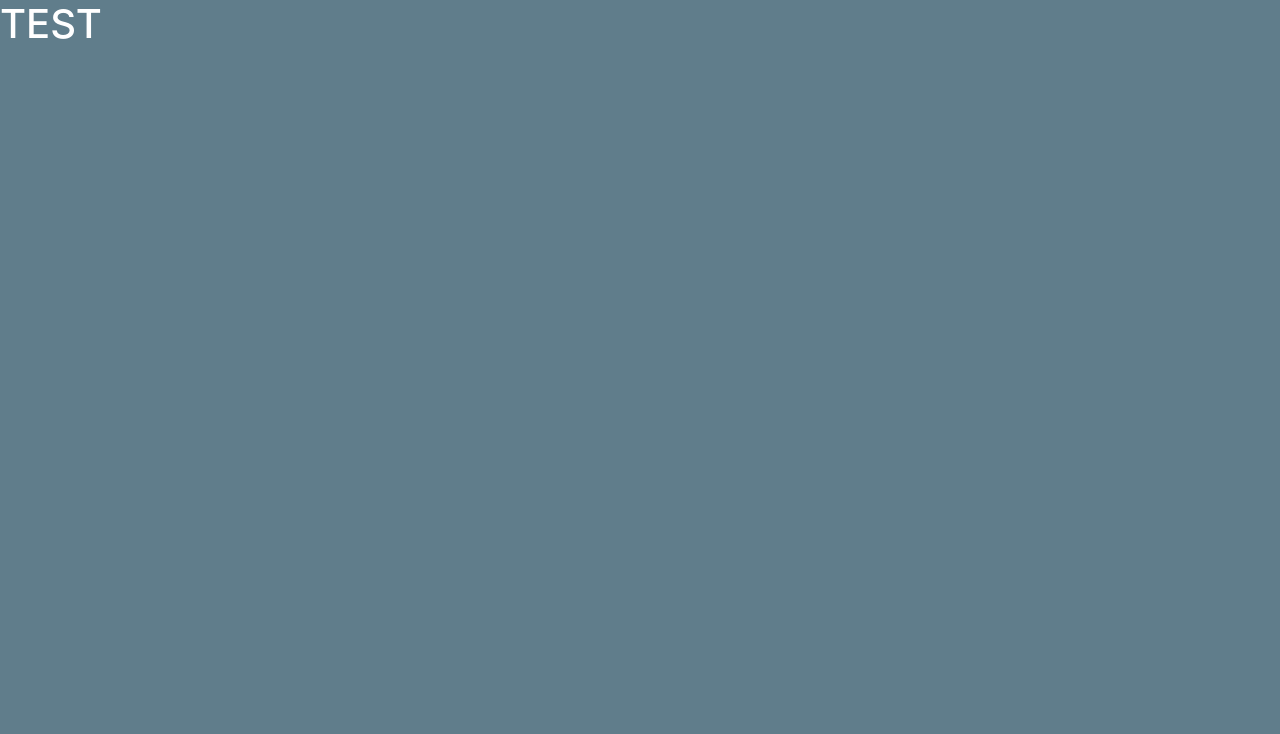
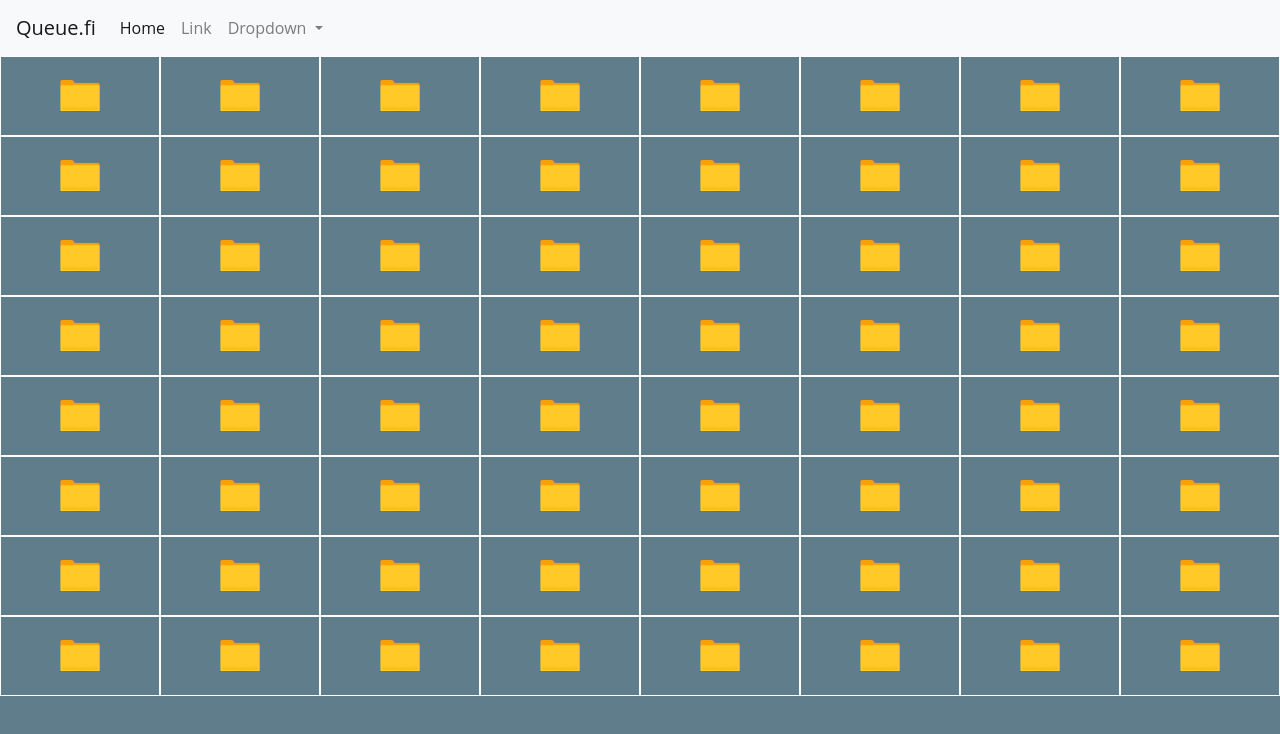
Before and after one commit to buchhlz2/desk.top, a website: page index.html in a window 1280 px wide. Drawn offline with nearby package versions, Linux system fonts and the light colour scheme.

Commit message:
Basic grid with folder set up. Next step is to add functionality for drag/drop of divs/folders

```diff
--- a/index.html
+++ b/index.html
@@ -2,11 +2,40 @@
 <html>
     <head>
         <link rel="stylesheet" href="https://stackpath.bootstrapcdn.com/bootstrap/4.3.1/css/bootstrap.min.css" integrity="sha384-ggOyR0iXCbMQv3Xipma34MD+dH/1fQ784/j6cY/iJTQUOhcWr7x9JvoRxT2MZw1T" crossorigin="anonymous">
-        <link rel="stylesheet" href="https://stackpath.bootstrapcdn.com/font-awesome/4.7.0/css/font-awesome.min.css" integrity="sha384-wvfXpqpZZVQGK6TAh5PVlGOfQNHSoD2xbE+QkPxCAFlNEevoEH3Sl0sibVcOQVnN" crossorigin="anonymous">
         <link rel="stylesheet" href="/css/style.css">
     </head>
     <body>
-        <h1>TEST</h1>
+        <div class="container-fullwidth">
+            <nav class="navbar navbar-expand-lg navbar-light bg-light">
+                <a class="navbar-brand" href="#">Queue.fi</a>
+                <div class="collapse navbar-collapse" id="navbarSupportedContent">
+                    <ul class="navbar-nav mr-auto">
+                      <li class="nav-item active">
+                        <a class="nav-link" href="#">Home <span class="sr-only">(current)</span></a>
+                      </li>
+                      <li class="nav-item">
+                        <a class="nav-link" href="#">Link</a>
+                      </li>
+                      <li class="nav-item dropdown">
+                        <a class="nav-link dropdown-toggle" href="#" id="navbarDropdown" role="button" data-toggle="dropdown" aria-haspopup="true" aria-expanded="false">
+                          Dropdown
+                        </a>
+                        <div class="dropdown-menu" aria-labelledby="navbarDropdown">
+                          <a class="dropdown-item" href="#">Action</a>
+                          <a class="dropdown-item" href="#">Another action</a>
+                          <div class="dropdown-divider"></div>
+                          <a class="dropdown-item" href="#">Something else here</a>
+                        </div>
+                      </li>
+                    </ul>
+                </div>
+            </nav>
+
+            <div class="container-fullwidth">
+                <div class="container-fluid" id="desktop"></div>
+            </div>
+        </div>
+
 
 
         <script src="https://code.jquery.com/jquery-3.3.1.slim.min.js" integrity="sha384-q8i/X+965DzO0rT7abK41JStQIAqVgRVzpbzo5smXKp4YfRvH+8abtTE1Pi6jizo" crossorigin="anonymous"></script>
--- a/public/scripts/main.js
+++ b/public/scripts/main.js
@@ -0,0 +1,12 @@
+$(document).ready(function(){
+    var $folderArea = $('<div class="col-sm text-center folder-container"><div class="folder"></div></div>');
+    function addFolderDesktop(i, j) {
+        for(let i = 0; i < 8; i++) {
+            $('#desktop').append(`<div class="row text-center" id="desktop-row-${i}"></div>`)
+            for(let j = 0; j < 8; j++) {
+                $(`#desktop-row-${i}`).append($folderArea.clone());
+            }
+        }
+    }
+    addFolderDesktop();
+});
--- a/scss/index.scss
+++ b/scss/index.scss
@@ -2,12 +2,29 @@
 
 body {
     background-color: $primary-color;
+    font-family: 'Open Sans', sans-serif;
 }
 
 h1 {
     color: $accent-color-light;
 }
 
-div {
+.folder-container {
     border: 1px solid $accent-color-light;
+    height: 5em;
+    width: 100%;
+    display: flex;
+    flex-direction: column;
+    justify-content: center;
+    text-align: center;
 }
+
+.folder {
+    background-image: url('../media/folder.png');
+    background-position: center;
+    background-size: contain;
+    background-repeat: no-repeat;
+    height: 2em;
+    width: 50%;
+    margin: 0 auto;
+}
--- a/server.js
+++ b/server.js
@@ -24,7 +24,7 @@ app.use(helmet({
             'cdnjs.cloudflare.com',
             'stackpath.bootstrapcdn.com'
         ],
-        fontSrc: ['stackpath.bootstrapcdn.com']
+        fontSrc: ['netdna.bootstrapcdn.com']
       }
     }
   }))
```
Also changed, not shown: views/nav.html (added, +9 -0 lines), public/css/style.css, public/media/folder.png (added), scss/_variables.scss (added), 2 other files.
